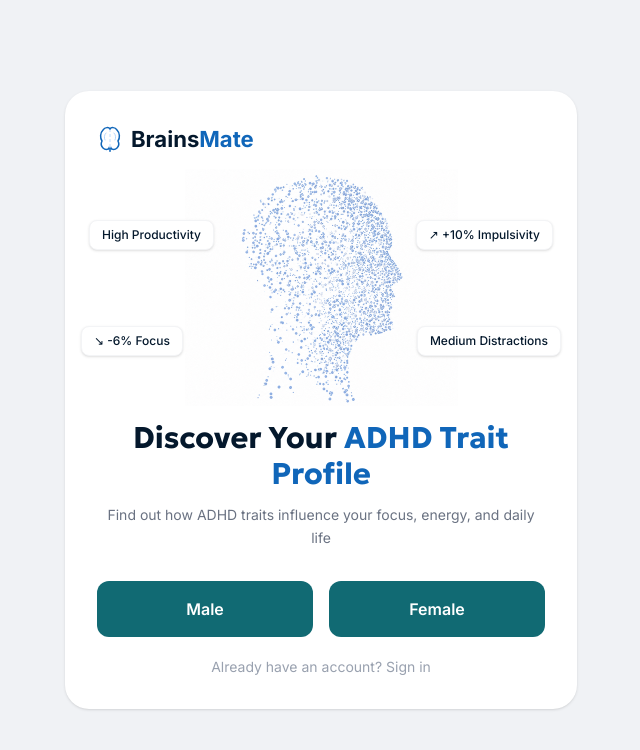
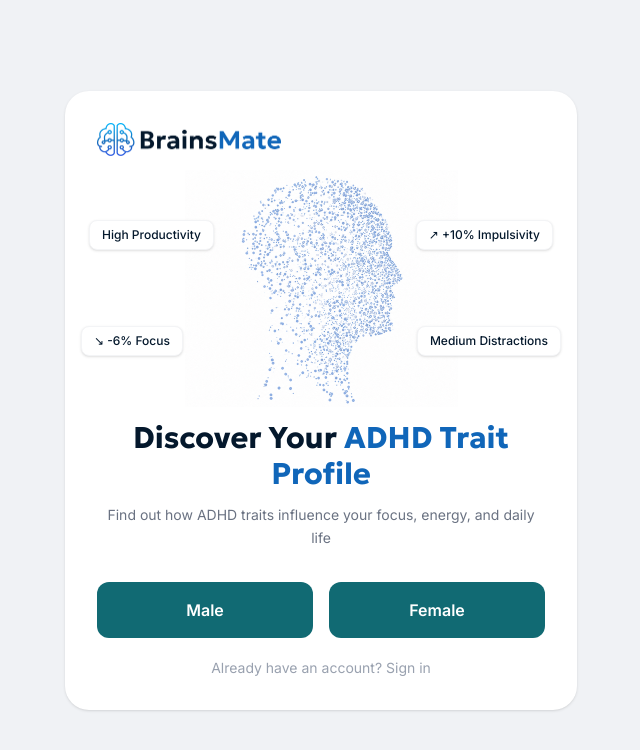
Before and after one commit to ilo667/adhdtest, a Next.js app in the folder frontend/: page / in a window 1280 px wide. Shown: the top 750 px of the page, without its empty margins (319-959 px from the left). Built offline with nearby package versions, Linux system fonts and the light colour scheme.

Commit message:
Replace BrainIcon SVG with PNG logos from design (default + white variant)

```diff
--- a/frontend/components/BrainIcon.tsx
+++ b/frontend/components/BrainIcon.tsx
@@ -1,25 +1,14 @@
-export function BrainIcon({ size = 22, white = false }: { size?: number; white?: boolean }) {
-  const stroke = white ? "#60a5fa" : "#1066b9";
-  const strokeSecondary = white ? "rgba(147,197,253,0.5)" : "#93c5fd";
+import Image from "next/image";
+
+export function BrainsMateLogo({ white = false }: { white?: boolean; size?: number }) {
   return (
-    <svg width={size} height={size} viewBox="0 0 26 26" fill="none" xmlns="http://www.w3.org/2000/svg">
-      <path d="M13 3 C14 1 18 1 20 4 C23 7 23 12 21 15 C22 17 22 20 20 22 C18 24 15 24 14 22 C13 24 13 25 13 25" stroke={stroke} strokeWidth="1.5" fill="none" strokeLinecap="round"/>
-      <path d="M13 3 C12 1 8 1 6 4 C3 7 3 12 5 15 C4 17 4 20 6 22 C8 24 11 24 12 22 C13 24 13 25 13 25" stroke={stroke} strokeWidth="1.5" fill="none" strokeLinecap="round"/>
-      <line x1="13" y1="3" x2="13" y2="25" stroke={strokeSecondary} strokeWidth="1" strokeDasharray="3,2" opacity="0.6"/>
-      <path d="M17 7 C19 9 19 12 18 14" stroke={strokeSecondary} strokeWidth="1" strokeLinecap="round" opacity="0.7"/>
-      <path d="M9 7 C7 9 7 12 8 14" stroke={strokeSecondary} strokeWidth="1" strokeLinecap="round" opacity="0.7"/>
-    </svg>
+    <Image
+      src={white ? "/brainsmate-logo-white@2x.png" : "/brainsmate-logo@2x.png"}
+      alt="BrainsMate"
+      width={184}
+      height={34}
+      quality={100}
+      priority
+    />
   );
 }
-
-export function BrainsMateLogo({ size = 22, white = false }: { size?: number; white?: boolean }) {
-  return (
-    <div className="flex items-center gap-2 font-bold" style={{ fontSize: size * 0.85 }}>
-      <BrainIcon size={size} white={white} />
-      <span>
-        <span style={{ color: white ? "#ffffff" : "#04182c" }}>Brains</span>
-        <span style={{ color: white ? "#60a5fa" : "#1066b9" }}>Mate</span>
-      </span>
-    </div>
-  );
-}
```
Also changed, not shown: frontend/public/brainsmate-logo-white@2x.png (added), frontend/public/brainsmate-logo@2x.png (added).
